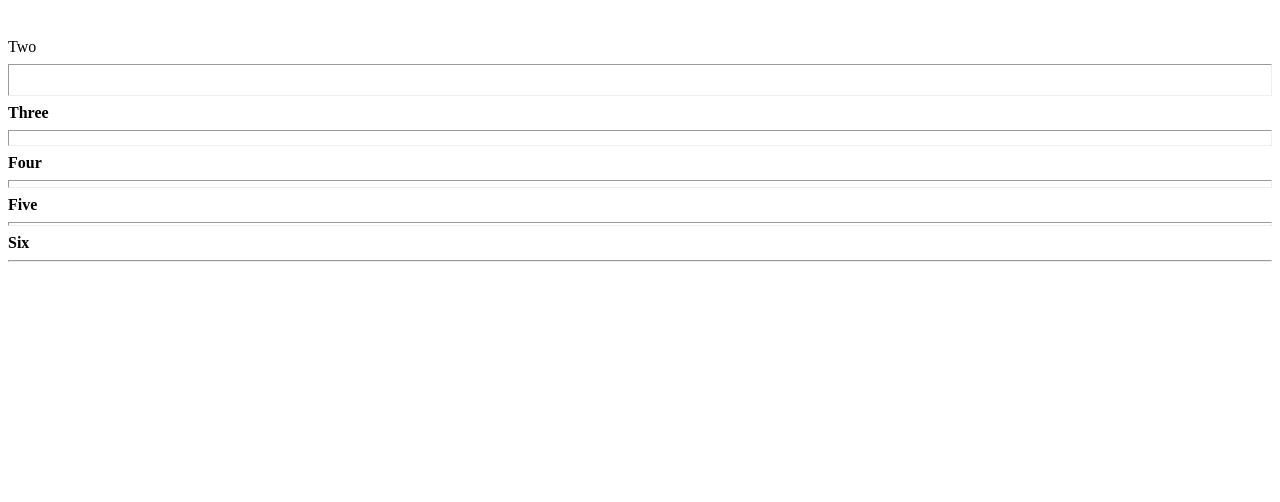
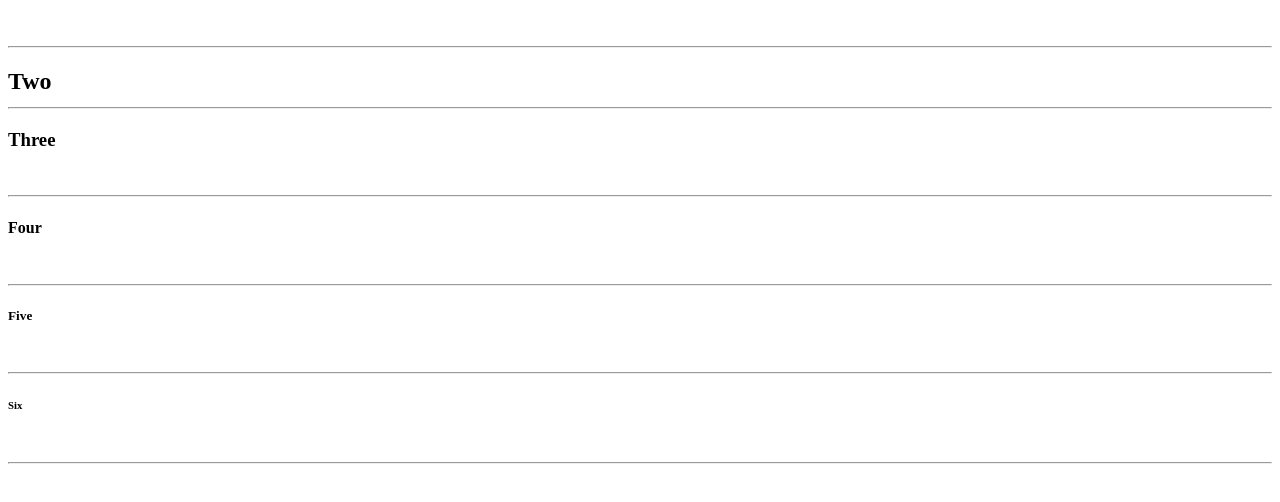
Before and after one commit to iamneo-production/bfffbaaeedadaeccdffebdaaabcbcdded, a plain HTML site: page public/index.html in a window 1280 px wide. Shown: the part 60-562 px from the top of the page. Drawn offline with Linux system fonts and the light colour scheme.

Commit message:
Backup Commit

```diff
--- a/public/index.html
+++ b/public/index.html
@@ -6,17 +6,17 @@
 <body>
     <p>
         <h1><b>One</b></h1><br>
-        <h
-        <b>Two</b><br>
-        <hr size="32">
-        <b>Three</b><br>
-        <hr size="16">
-        <b>Four</b><br>
-        <hr size="8">
-        <b>Five</b><br>
-        <hr size="4">
-        <b>Six</b><br>
-        <hr size="2">
+        <hr>
+        <h2><b>Two</b></hr><br>
+        <hr>
+        <h3><b>Three</b></h3><br>
+        <hr>
+        <h4><b>Four</b></h4><br>
+        <hr>
+        <h5><b>Five</b></h5><br>
+        <hr>
+        <h6><b>Six</b></h6><br>
+        <hr>
     </p>
 </body>
 </html>
```
